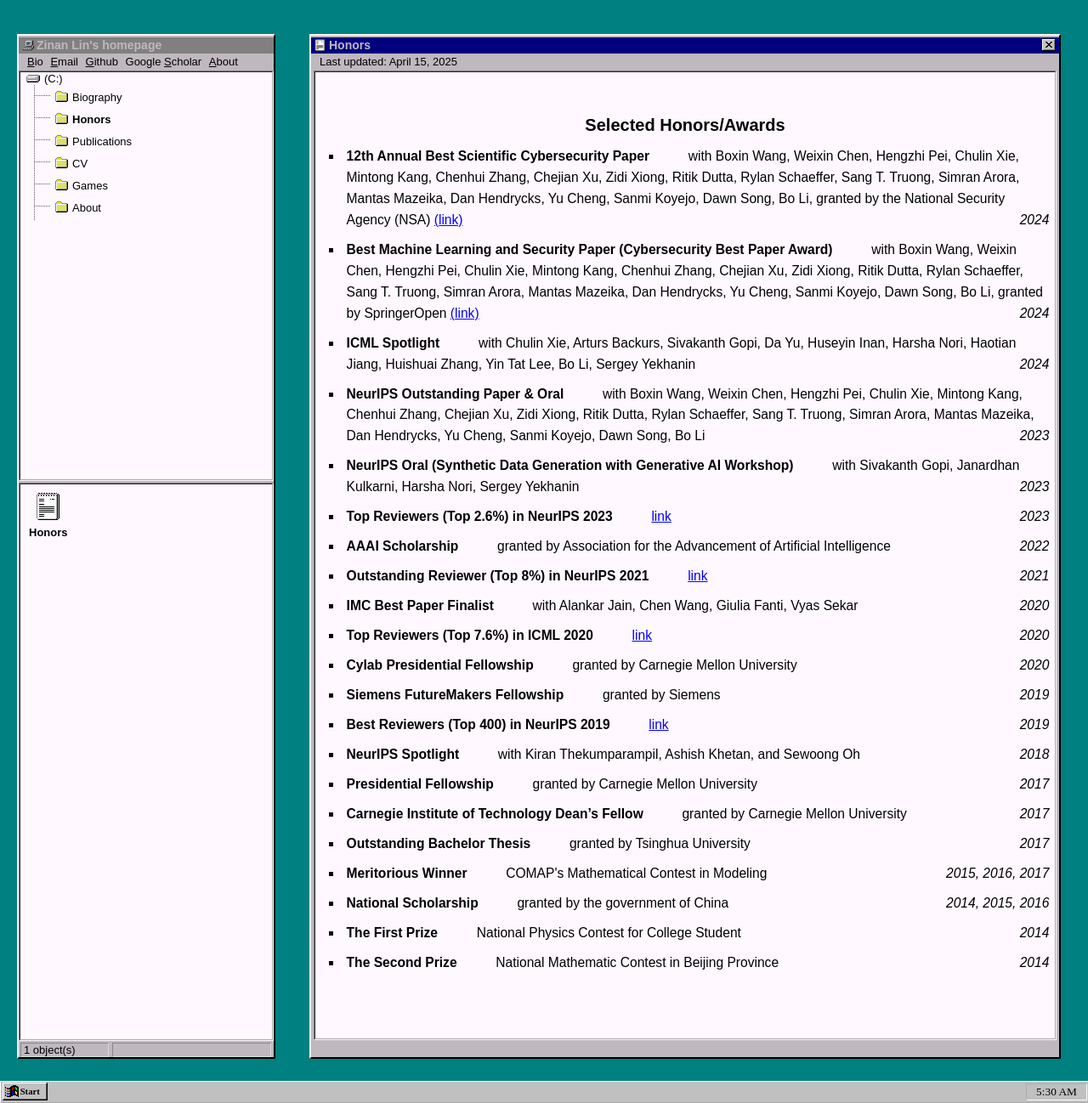
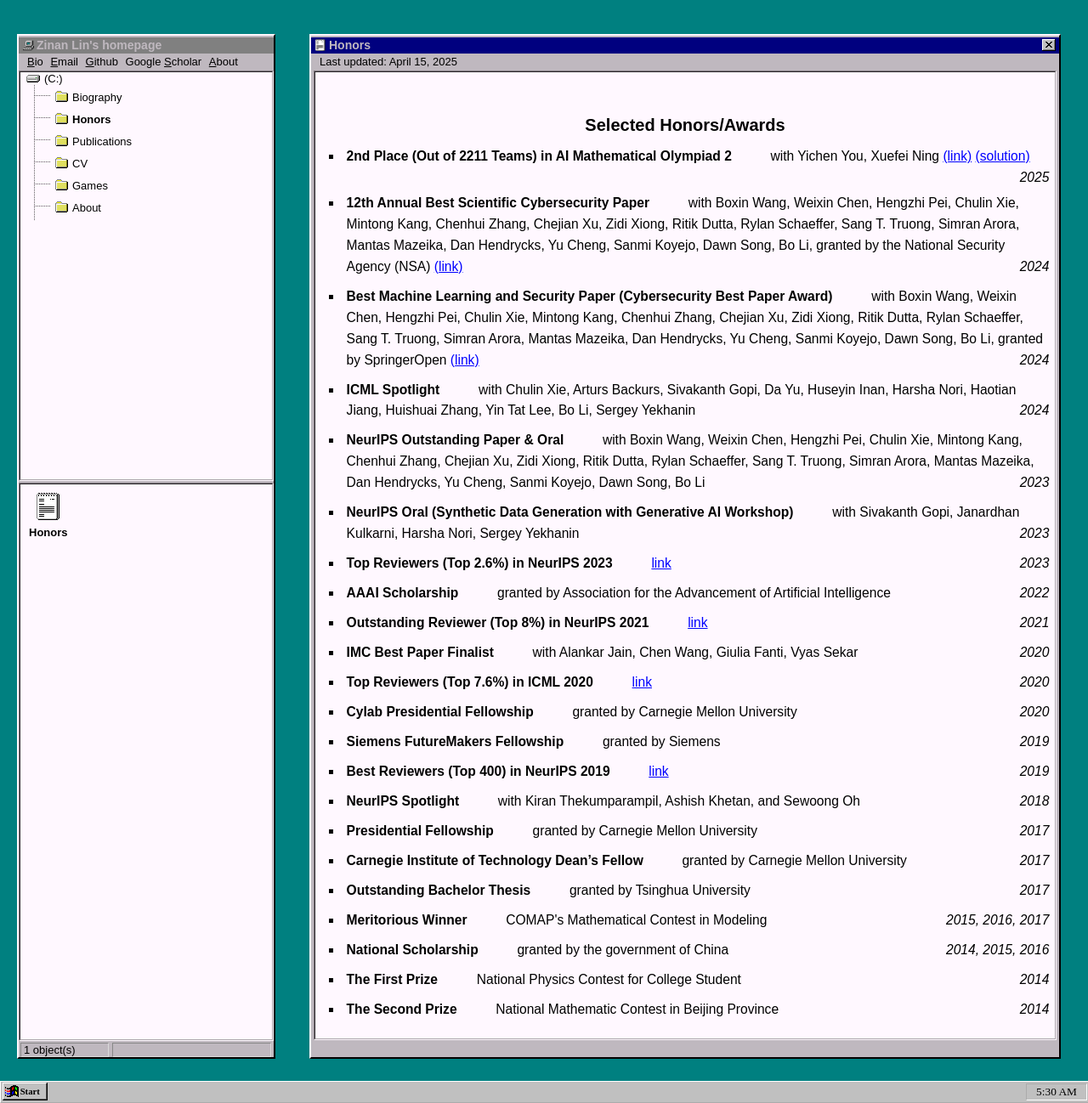
Before and after one commit to fjxmlzn/fjxmlzn.github.io, a Jekyll site: the page built from _honors/honors.html, in a window 1280 px wide. Shown: the whole page at 85% size. Built offline with Jekyll 4.4.1, drawn with Linux system fonts in a browser that asks for light colours.

Commit message:
update honors

```diff
--- a/_honors/honors.html
+++ b/_honors/honors.html
@@ -29,6 +29,11 @@
 <h1><center>Selected Honors/Awards</center></h1>
 
 <ul>
+    <li class='honor_li'>
+        <span class='honor_title'>2nd Place (Out of 2211 Teams) in AI Mathematical Olympiad 2</span>
+        <span class="honor_content">with Yichen You, Xuefei Ning <a href="https://www.kaggle.com/competitions/ai-mathematical-olympiad-progress-prize-2/leaderboard" target="_blank">(link)</a> <a href="https://github.com/imagination-research/aimo2/" target="_blank">(solution)</a></span>
+        <span class='honor_year'>2025</span>
+    </li>
     <li class='honor_li'>
         <span class='honor_title'>12th Annual Best Scientific Cybersecurity Paper</span>
         <span class="honor_content">with Boxin Wang, Weixin Chen, Hengzhi Pei, Chulin Xie, Mintong Kang, Chenhui Zhang, Chejian Xu, Zidi Xiong, Ritik Dutta, Rylan Schaeffer, Sang T. Truong, Simran Arora, Mantas Mazeika, Dan Hendrycks, Yu Cheng, Sanmi Koyejo, Dawn Song, Bo Li, granted by the National Security Agency (NSA) <a href="https://www.nsa.gov/Press-Room/News-Highlights/Article/Article/3990748/nsa-awards-authors-of-assessment-of-trustworthiness-in-gpt-models/" target="_blank">(link)</a></span>
```
